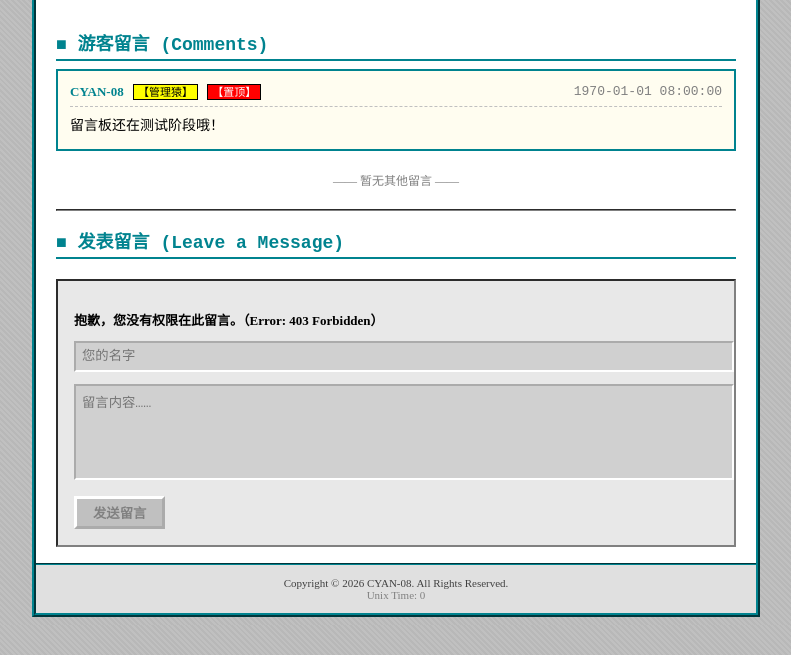
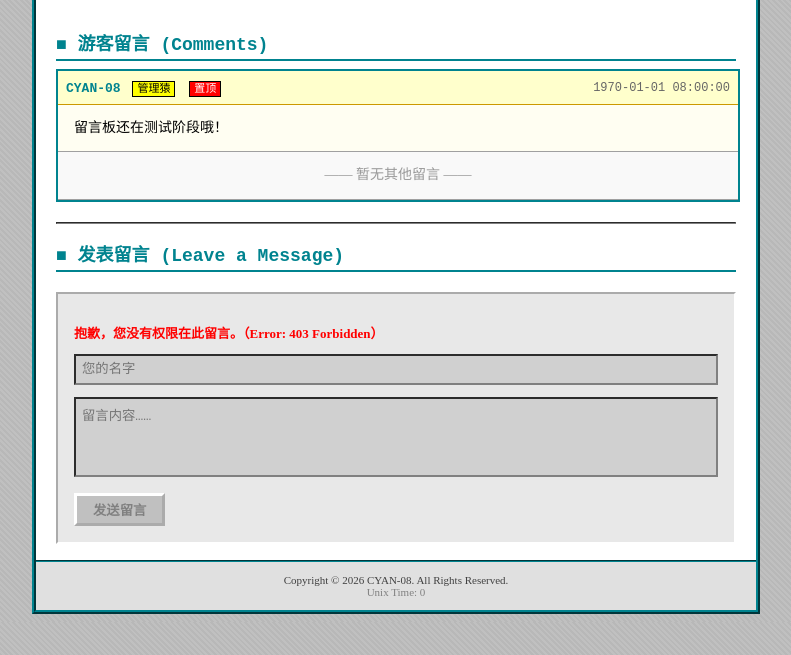
Before and after one commit to CYAN-08/suanhulive, a plain HTML site: page guestbook.html in a window 1280 px wide. Shown: the part 115-770 px from the top of the page, without its empty margins (244-1035 px from the left). Drawn offline with Linux system fonts and the light colour scheme.

Commit message:
Refactor guestbook styles and HTML structure

```diff
--- a/guestbook.html
+++ b/guestbook.html
@@ -65,67 +65,106 @@
     font-family: "Courier New", monospace;
   }
 
-  /* 留言板特有样式 */
-  .comment-box {
-    background: #f9f9f9;
-    border: 1px solid #a0a0a0;
-    padding: 12px;
-    margin-bottom: 12px;
+  /* ===== 复古 BBS 留言板样式 ===== */
+  .bbs-table {
+    width: 100%;
+    border-collapse: separate;
+    border-spacing: 0;
+    border: 2px solid #00838f;
+    margin-bottom: 20px;
   }
 
-  .comment-header {
-    border-bottom: 1px dashed #c0c0c0;
-    padding-bottom: 6px;
-    margin-bottom: 8px;
+  .bbs-row {
+    border-bottom: 1px solid #a0a0a0;
+  }
+
+  .bbs-header {
+    background: #e0e0e0;
+    padding: 8px;
+    border-bottom: 2px inset #ffffff;
     font-size: 13px;
+    font-family: "Courier New", monospace;
     display: flex;
     justify-content: space-between;
     align-items: center;
+    flex-wrap: wrap;
+    gap: 8px;
   }
 
-  .comment-user {
+  .bbs-body {
+    background: #ffffff;
+    padding: 12px 16px;
+    font-size: 14px;
+    line-height: 1.6;
+  }
+
+  /* 置顶特殊样式 */
+  .bbs-pinned .bbs-header {
+    background: #ffffcc; /* 经典淡黄底 */
+    border-bottom: 1px solid #cc9900;
+  }
+  .bbs-pinned .bbs-body {
+    background: #fffef2;
+  }
+
+  .user-name {
     font-weight: bold;
     color: #00838f;
   }
 
-  .comment-badge {
-    background: #ffff00;
-    color: #000;
+  .badge-title {
+    background: #ff0000;
+    color: #ffffff;
+    font-size: 11px;
+    padding: 1px 4px;
+    font-weight: normal;
     border: 1px solid #000;
-    padding: 1px 4px;
-    font-size: 11px;
-    font-weight: normal;
     margin-left: 6px;
   }
 
-  .comment-time {
-    color: #808080;
-    font-family: "Courier New", monospace;
+  .badge-admin {
+    background: #ffff00;
+    color: #000000;
+    font-size: 11px;
+    padding: 1px 4px;
+    font-weight: normal;
+    border: 1px solid #000;
+    margin-left: 4px;
   }
 
-  .comment-body {
-    font-size: 14px;
-    line-height: 1.6;
+  .time-stamp {
+    color: #666;
+    font-family: "Courier New", monospace;
+    font-size: 12px;
   }
 
-  /* 留言表单（只读假装） */
+  /* 经典的凹陷表单样式 */
   .form-area {
     background: #e8e8e8;
-    border: 2px inset #808080;
+    border: 2px inset #ffffff;
     padding: 16px;
     margin-top: 20px;
   }
-  .form-area p { margin-bottom: 12px; font-size: 13px; font-weight: bold; }
+
+  .form-area p {
+    margin-bottom: 12px;
+    font-size: 13px;
+    font-weight: bold;
+    color: #ff0000; /* 红色报错提示 */
+  }
+
   .form-area input, .form-area textarea {
     width: 100%;
     background: #d0d0d0;
-    border: 2px inset #ffffff;
+    border: 2px inset #808080;
     padding: 6px;
     margin-bottom: 12px;
     font-family: "Courier New", monospace;
     color: #808080;
     cursor: not-allowed;
+    box-sizing: border-box;
   }
+
   .form-area textarea { height: 80px; resize: none; }
 
   .submit-btn {
@@ -169,23 +208,32 @@
 
     <h2>■ 游客留言 (Comments)</h2>
 
-    <!-- 置顶留言 -->
-    <div class="comment-box" style="background:#fffdf0; border: 2px solid #00838f;">
-      <div class="comment-header">
-        <div>
-          <span class="comment-user">CYAN-08</span>
-          <span class="comment-badge">【管理猿】</span>
-          <span class="comment-badge" style="background:#ff0000; color:#fff;">【置顶】</span>
+    <!-- 复古 BBS 表格 -->
+    <div class="bbs-table">
+
+      <!-- 置顶留言 -->
+      <div class="bbs-row bbs-pinned">
+        <div class="bbs-header">
+          <div>
+            <span class="user-name">CYAN-08</span>
+            <span class="badge-admin">管理猿</span>
+            <span class="badge-title">置顶</span>
+          </div>
+          <div class="time-stamp">1970-01-01 08:00:00</div>
         </div>
-        <div class="comment-time">1970-01-01 08:00:00</div>
+        <div class="bbs-body">
+          留言板还在测试阶段哦！
+        </div>
       </div>
-      <div class="comment-body">
-        留言板还在测试阶段哦！
+
+      <!-- 留白与暂无留言提示 -->
+      <div class="bbs-row">
+        <div class="bbs-body" style="text-align: center; color: #999; background: #f9f9f9;">
+          —— 暂无其他留言 ——
+        </div>
       </div>
+
     </div>
-
-    <!-- 普通留言区为空 -->
-    <p style="text-align:center; color:#808080; font-size:12px; margin: 20px 0;">—— 暂无其他留言 ——</p>
 
     <hr>
 
```
